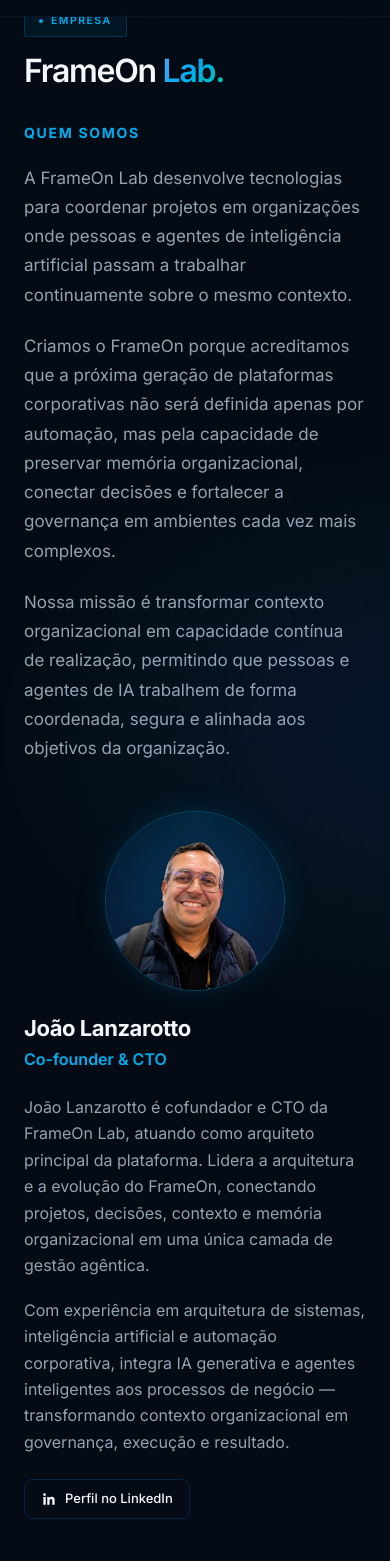
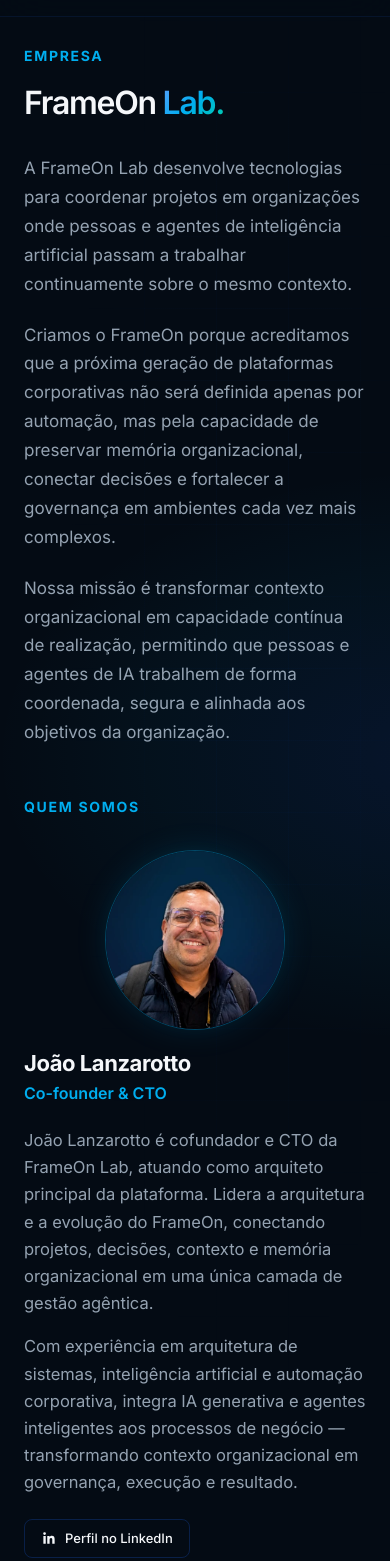
Before and after one commit to mestrerenatoferreira/frameon-website, a plain HTML site: page empresa.html in a window 390 px wide. Shown: the part 52-1613 px from the top of the page. Drawn offline with Linux system fonts and the light colour scheme.

Commit message:
empresa.html: recompõe como editorial de duas colunas equilibradas
- Grid simétrico: grid-template-columns:minmax(0,1fr) minmax(0,1fr); column-gap 80px (64 em tablet) — antes era 1.15fr/0.85fr assimétrico
- 'EMPRESA' deixa de ser badge e passa a usar .section-title — exatamente o mesmo estilo, tamanho, cor e letter-spacing de 'QUEM SOMOS'; as duas ficam na mesma linha horizontal, sem deslocamento vertical independente em nenhuma coluna
- Coluna esquerda: EMPRESA -> (20px) -> FrameOn Lab. -> (34px) -> parágrafos institucionais (22px entre eles), h1 ajustado para ~58-66px
- Coluna direita: QUEM SOMOS -> bloco horizontal (.founder-row) com a foto (220px, recorte/fundo/borda mantidos) à esquerda e nome/cargo/bio/LinkedIn à direita, lado a lado — não mais foto acima do texto; topo da foto alinha com o topo do nome; foto não fica mais centralizada na coluna
- Bio ganha mais largura (flex:1 em vez de max-width:430 fixo) reduzindo quebras de linha; LinkedIn alinhado ao mesmo eixo do texto, não centralizado
- Tipografia: nome 22px/700, cargo 16px/600, bio 17px/1.65, texto institucional 18px/1.7
- Responsivo: tablet mantém 2 colunas com foto 200px e gap interno reduzido; mobile empilha na ordem Empresa/FrameOn Lab/texto/Quem somos/foto/nome/cargo/bio/LinkedIn, com .founder-row virando coluna (foto centralizada, texto à esquerda)
- Corrigido durante a validação: padding-top mobile da seção (56px) ficava menor que a altura da nav fixa (68px), fazendo o título 'EMPRESA' renderizar atrás do menu — ajustado para 96px
- Sem cards, sem divisórias; textos, cores, foto, cabeçalho e rodapé não alterados
- Validado em 1440/1280/1024/390px

```diff
--- a/empresa.html
+++ b/empresa.html
@@ -189,27 +189,30 @@ footer{background:#030810;border-top:1px solid var(--border);padding:64px 0 40px
 .emp-hero-glow{position:absolute;z-index:0;pointer-events:none;width:900px;height:580px;background:radial-gradient(ellipse,rgba(30,107,255,.10) 0%,rgba(0,174,239,.04) 45%,transparent 70%);top:50%;left:55%;transform:translate(-25%,-55%)}
 .emp-hero-grid{position:absolute;inset:0;z-index:0;background-image:linear-gradient(rgba(30,107,255,.025) 1px,transparent 1px),linear-gradient(90deg,rgba(30,107,255,.025) 1px,transparent 1px);background-size:72px 72px;-webkit-mask-image:radial-gradient(ellipse 70% 70% at 65% 40%,black 20%,transparent 70%);mask-image:radial-gradient(ellipse 70% 70% at 65% 40%,black 20%,transparent 70%)}
 .emp-hero-inner{position:relative;z-index:2;max-width:1220px;margin:0 auto;padding:0 48px}
-.emp-hero .tag{margin-bottom:18px}
-.emp-hero h1{font-size:clamp(38px,4.6vw,66px);font-weight:600;line-height:1.0;letter-spacing:-.04em;color:var(--white-tech);margin-bottom:0;max-width:560px}
-.emp-hero-layout{display:grid;grid-template-columns:minmax(0,1.15fr) minmax(380px,0.85fr);column-gap:88px;align-items:start}
-.emp-left-col{padding-top:48px}
+.emp-hero h1{font-size:clamp(44px,4.2vw,66px);font-weight:600;line-height:1.03;letter-spacing:-.04em;color:var(--white-tech);margin-bottom:34px;max-width:560px}
+.emp-hero-layout{display:grid;grid-template-columns:minmax(0,1fr) minmax(0,1fr);column-gap:80px;align-items:start}
+.emp-left-col{padding-top:0}
+
+/* ── Títulos editoriais das duas colunas (EMPRESA / QUEM SOMOS) ── */
+.section-title{font-size:14px;font-weight:700;letter-spacing:.12em;text-transform:uppercase;color:var(--cyan)}
+.emp-left-col > .section-title{margin-bottom:20px}
+.founder-col > .section-title{margin-bottom:32px}
 
 /* ── QUEM SOMOS (coluna esquerda) ── */
-.quemsomos-label{font-size:14px;font-weight:700;letter-spacing:.12em;text-transform:uppercase;color:var(--cyan);margin-top:34px;margin-bottom:20px}
-.quemsomos-text{font-size:18px;line-height:1.72;color:rgba(190,205,222,.78);max-width:650px;margin-bottom:22px}
+.quemsomos-text{font-size:18px;line-height:1.7;color:rgba(190,205,222,.78);max-width:600px;margin-bottom:22px}
 .quemsomos-text:last-child{margin-bottom:0}
 
-/* ── JOÃO LANZAROTTO (coluna direita) ── */
-.founder-col{padding-top:0}
-.founder-photo-wrap{position:relative;width:240px;height:240px;margin:0 auto 24px}
-.founder-photo-wrap::before{content:'';position:absolute;inset:-8px;border-radius:50%;background:radial-gradient(circle,rgba(0,174,239,.25) 0%,transparent 70%);filter:blur(6px);z-index:0}
+/* ── JOÃO LANZAROTTO (coluna direita): foto ao lado do texto ── */
+.founder-row{display:flex;align-items:flex-start;gap:28px}
+.founder-photo-wrap{position:relative;width:220px;height:220px;flex-shrink:0}
+.founder-photo-wrap::before{content:'';position:absolute;inset:-7px;border-radius:50%;background:radial-gradient(circle,rgba(0,174,239,.25) 0%,transparent 70%);filter:blur(6px);z-index:0}
 .founder-photo{position:relative;z-index:1;display:block;width:100%;height:100%;border-radius:50%;object-fit:cover;border:1px solid rgba(0,174,239,.35);box-shadow:0 0 32px rgba(0,174,239,.12)}
-.founder-text{width:100%;max-width:430px;margin-left:auto;margin-right:auto;text-align:left}
+.founder-text{flex:1;min-width:0;text-align:left}
 .founder-text h2{font-size:22px;line-height:1.2;font-weight:700;letter-spacing:-.02em;color:var(--white-tech);margin-bottom:6px}
-.founder-role{font-size:16px;line-height:1.4;font-weight:600;color:var(--cyan);margin-bottom:24px}
-.founder-bio{font-size:17px;line-height:1.65;color:rgba(190,205,222,.78);margin:0 0 18px}
+.founder-role{font-size:16px;line-height:1.4;font-weight:600;color:var(--cyan);margin-bottom:22px}
+.founder-bio{font-size:17px;line-height:1.65;color:rgba(190,205,222,.78);margin:0 0 16px}
 .founder-bio:last-of-type{margin-bottom:0}
-.founder-linkedin{display:inline-flex;align-items:center;gap:8px;margin-top:24px;padding:8px 16px;border:1px solid var(--border-mid);border-radius:8px;color:var(--white-tech);font-size:13px;font-weight:500;text-decoration:none;transition:border-color .25s,background .25s}
+.founder-linkedin{display:inline-flex;align-items:center;gap:8px;margin-top:22px;padding:8px 16px;border:1px solid var(--border-mid);border-radius:8px;color:var(--white-tech);font-size:13px;font-weight:500;text-decoration:none;transition:border-color .25s,background .25s}
 .founder-linkedin:hover{border-color:var(--cyan);background:rgba(0,174,239,.06)}
 
 /* ── CTA SECTION ── */
@@ -220,13 +223,16 @@ footer{background:#030810;border-top:1px solid var(--border);padding:64px 0 40px
 
 /* ── RESPONSIVE ── */
 @media(max-width:1100px){
-  .emp-hero-layout{column-gap:56px}
-  .emp-left-col{padding-top:32px}
+  .emp-hero-layout{column-gap:64px}
+  .founder-row{gap:20px}
+  .founder-photo-wrap{width:200px;height:200px}
 }
 @media(max-width:900px){
-  .emp-hero{padding:56px 0 64px}
+  .emp-hero{padding:96px 0 64px}
   .emp-hero-layout{grid-template-columns:1fr;gap:48px}
-  .emp-left-col{padding-top:0}
+  .founder-row{flex-direction:column;align-items:center;gap:20px}
+  .founder-photo-wrap{width:200px;height:200px}
+  .founder-text{text-align:left;width:100%}
   .emp-hero-inner{padding:0 24px}
   .container{padding:0 24px}
 }
@@ -235,7 +241,7 @@ footer{background:#030810;border-top:1px solid var(--border);padding:64px 0 40px
   .emp-hero h1{font-size:clamp(32px,8vw,52px)}
   .founder-photo-wrap{width:180px;height:180px}
   .quemsomos-text{font-size:17px}
-  .founder-bio{font-size:16px}
+  .founder-bio{font-size:16.5px}
 }
 
 </style>
@@ -401,14 +407,15 @@ footer{background:#030810;border-top:1px solid var(--border);padding:64px 0 40px
   <div class="emp-hero-inner">
     <div class="emp-hero-layout">
       <div class="fade-up emp-left-col">
-        <div class="tag" data-i18n="emp_tag">Empresa</div>
+        <div class="section-title" data-i18n="emp_tag">Empresa</div>
         <h1 data-i18n-html="emp_hero_h1">FrameOn <span class="grad-text">Lab.</span></h1>
-        <div class="quemsomos-label" data-i18n="quemsomos_label">Quem somos</div>
         <p class="quemsomos-text" data-i18n="quemsomos_p1">A FrameOn Lab desenvolve tecnologias para coordenar projetos em organizações onde pessoas e agentes de inteligência artificial passam a trabalhar continuamente sobre o mesmo contexto.</p>
         <p class="quemsomos-text" data-i18n="quemsomos_p2">Criamos o FrameOn porque acreditamos que a próxima geração de plataformas corporativas não será definida apenas por automação, mas pela capacidade de preservar memória organizacional, conectar decisões e fortalecer a governança em ambientes cada vez mais complexos.</p>
         <p class="quemsomos-text" data-i18n="quemsomos_p3">Nossa missão é transformar contexto organizacional em capacidade contínua de realização, permitindo que pessoas e agentes de IA trabalhem de forma coordenada, segura e alinhada aos objetivos da organização.</p>
       </div>
       <div class="founder-col fade-up d2">
+        <div class="section-title" data-i18n="quemsomos_label">Quem somos</div>
+        <div class="founder-row">
           <div class="founder-photo-wrap">
             <picture>
               <source srcset="img/joao-lanzarotto-circle.webp" type="image/webp">
@@ -424,6 +431,7 @@ footer{background:#030810;border-top:1px solid var(--border);padding:64px 0 40px
               <svg width="16" height="16" viewBox="0 0 24 24" fill="currentColor" aria-hidden="true"><path d="M20.45 20.45h-3.55v-5.57c0-1.33-.02-3.03-1.85-3.03-1.85 0-2.14 1.45-2.14 2.94v5.66H9.36V9h3.41v1.56h.05c.47-.9 1.63-1.85 3.36-1.85 3.6 0 4.27 2.37 4.27 5.45v6.29zM5.34 7.43a2.06 2.06 0 1 1 0-4.12 2.06 2.06 0 0 1 0 4.12zM7.12 20.45H3.56V9h3.56v11.45z"/></svg>
               <span data-i18n="founder_linkedin">Perfil no LinkedIn</span>
             </a>
+          </div>
         </div>
       </div>
     </div>
```
Lines whose indentation alone changed are shown as unchanged.
